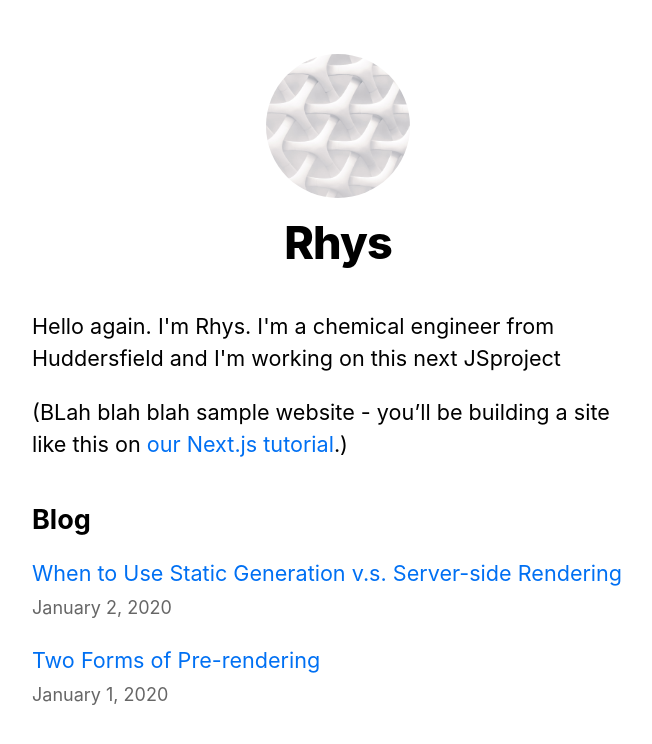
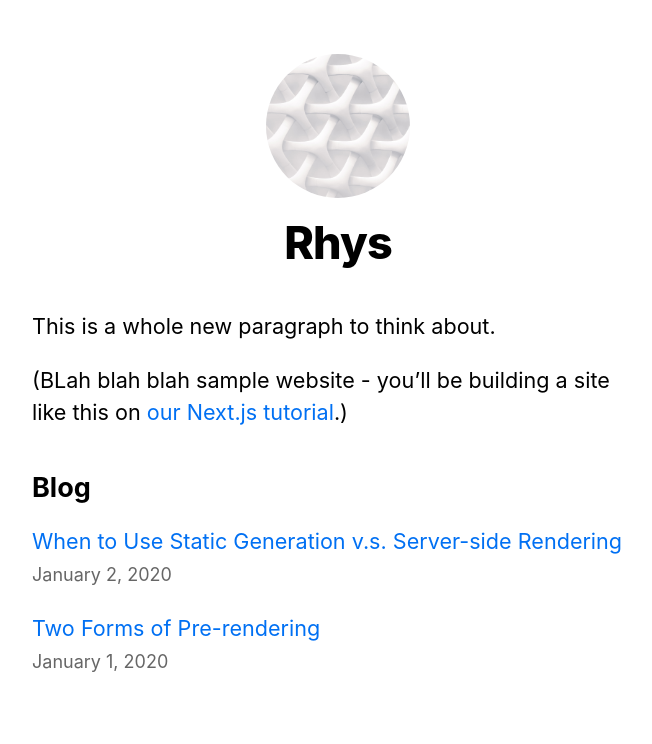
Before and after one commit to RhysWeb/nextjslearning, a Next.js app: page / in a window 1280 px wide. Shown: the top 744 px of the page, without its empty margins (302-954 px from the left). Built offline with nearby package versions, Linux system fonts and the light colour scheme.

Commit message:
new branch testing

```diff
--- a/pages/index.js
+++ b/pages/index.js
@@ -21,10 +21,7 @@ export default function Home({ allPostsData }) {
 				<title>{siteTitle}</title>
 			</Head>
 			<section className={utilStyles.headingMd}>
-				<p>
-					Hello again. I'm Rhys. I'm a chemical engineer from Huddersfield and
-					I'm working on this next JSproject
-				</p>
+				<p>This is a whole new paragraph to think about.</p>
 				<p>
 					(BLah blah blah sample website - you’ll be building a site like this
 					on <a href="https://nextjs.org/learn">our Next.js tutorial</a>.)
```
